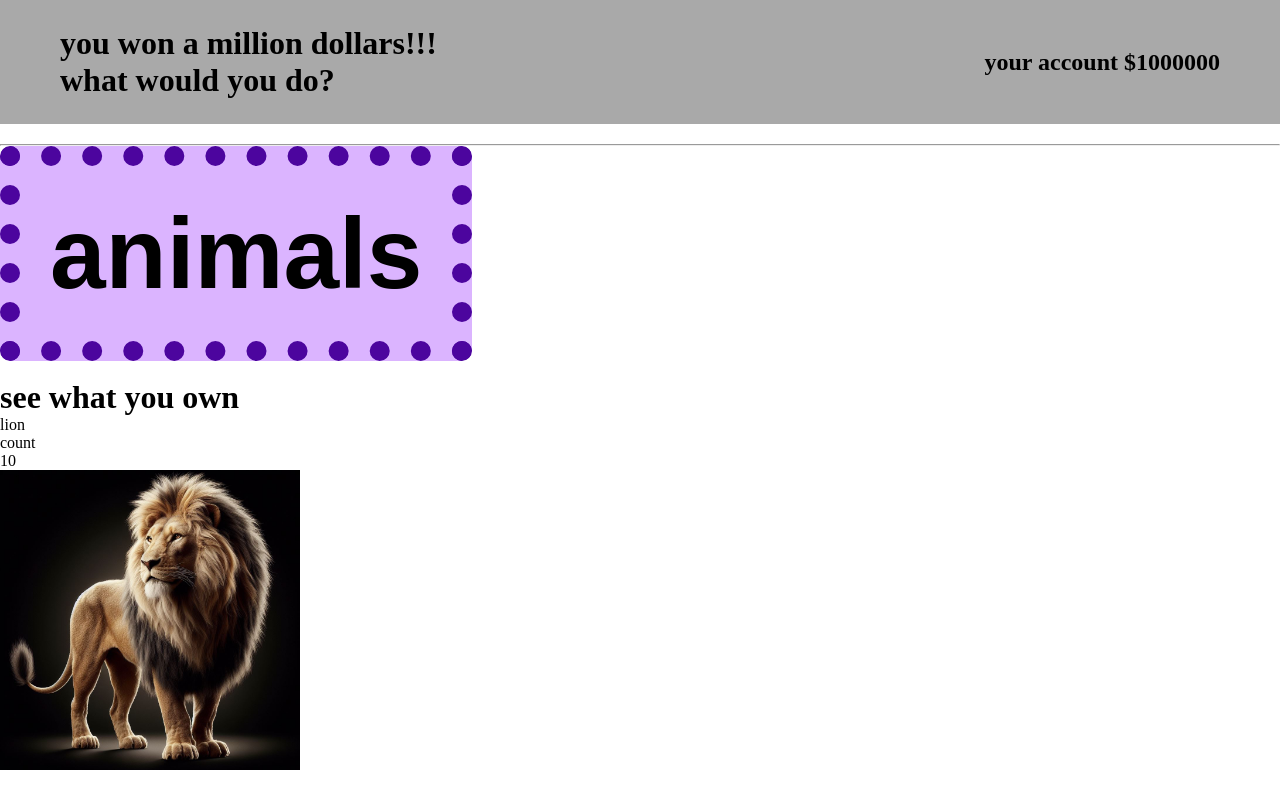
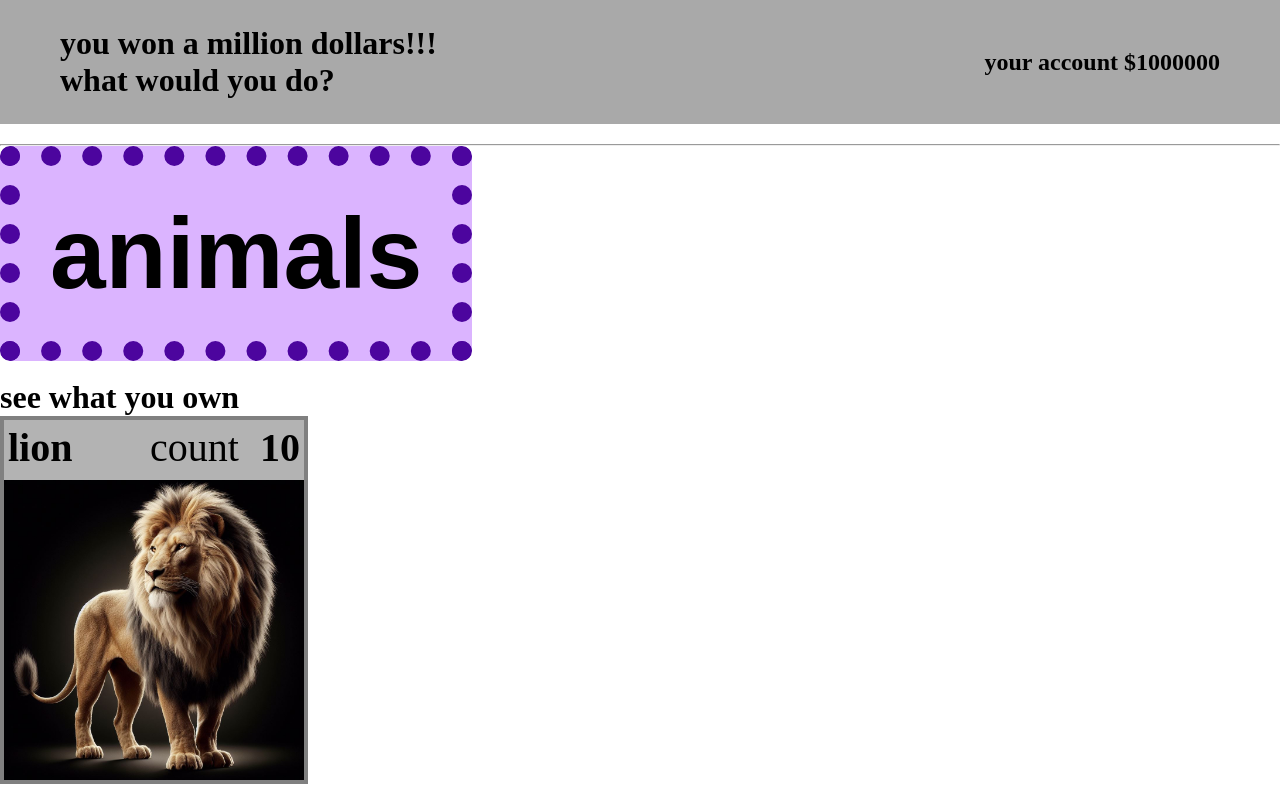
Before and after one commit to 00windhound/a_million_dollars, a plain HTML site: page index.html in a window 1280 px wide. Drawn offline with Linux system fonts and the light colour scheme.

Commit message:
made a card

```diff
--- a/index.html
+++ b/index.html
@@ -18,10 +18,13 @@
 <br>
 <h1>see what you own</h1>
   <div class="owns">
-    <div class="ownedcards">
+    <div class="ownedcards" id="">
       <div class="ownedheader">
-        <div class="ownedtitle">lion</div>
-        <div class="ownedamount">count <div>10</div> </div>
+        <div class="ownedtitle"><b>lion</b></div>
+        <div class="ownedamount">
+          count
+          <div class="ownednumber"><b>10</b></div>
+        </div>
       </div>
       <img width="300px" src="pics/ailion.jpg" alt="my lion"></div>
     </div>
--- a/style.css
+++ b/style.css
@@ -169,3 +169,36 @@ width: 227px;
 .emptycart{
 color: red;
 }
+/* start styling home cards*/
+.ownedcards{
+    border:4px solid grey;
+    width: 300px;
+    height: 360px;
+    position: relative;
+    background-color: hsl(0, 0%, 70%);
+}
+.ownedcards img{
+   position:absolute;
+   top: 60px;
+   right: 0px;
+}
+.ownedheader{
+    display: flex;
+    flex-direction: row;
+    justify-content: space-between;
+    padding: 4px;
+}
+.ownedamount{
+    display: flex;
+    flex-direction: row;
+    justify-content: space-between;
+    min-width: 150px;
+    font-size: 40px;
+    height: 60px;
+
+}
+.ownedtitle{
+    max-width: 150;
+    font-size: 40px;
+    height: 60px;
+}
```
